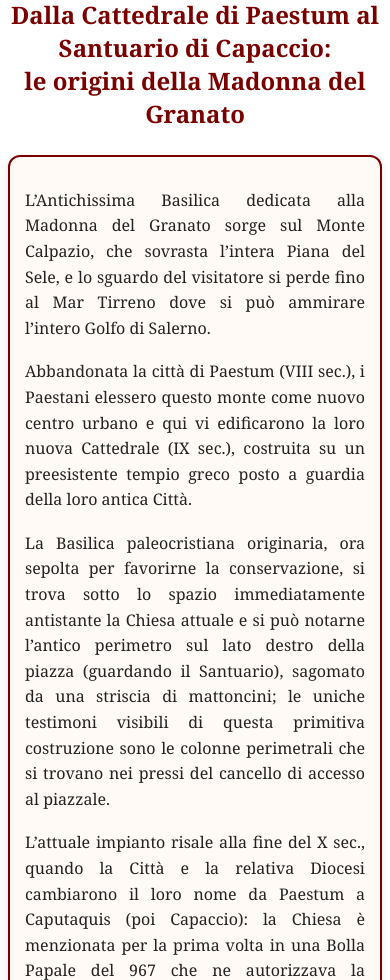
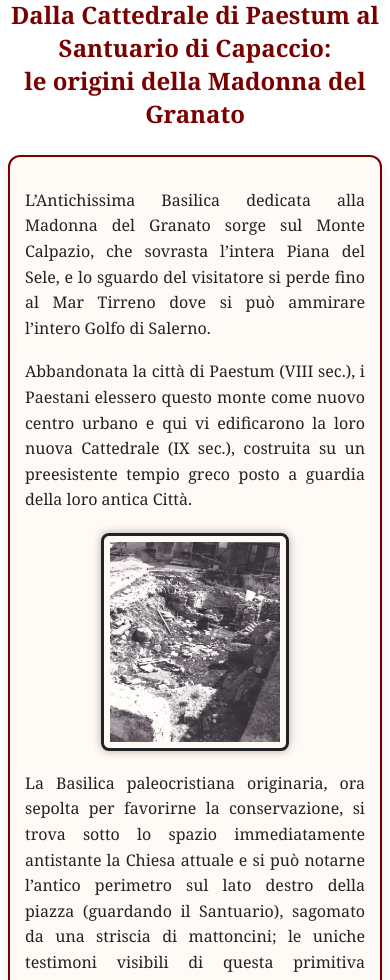
Before and after one commit to cosimocamp/PERCORSO_MUSEALE, a website: page TAPPA_1/index.html in a window 390 px wide. Shown: the part 120-1100 px from the top of the page. Drawn offline with Linux system fonts and the light colour scheme.

Commit message:
Aggiornamento

```diff
--- a/TAPPA_1/index.html
+++ b/TAPPA_1/index.html
@@ -23,17 +23,18 @@
 <div class="testo-santuario">
     <p>L’Antichissima Basilica dedicata alla Madonna del Granato sorge sul Monte Calpazio, che sovrasta l’intera Piana del Sele, e lo sguardo del visitatore si perde fino al Mar Tirreno dove si può ammirare l’intero Golfo di Salerno.</p>
 
-    <p>Abbandonata la città di Paestum (VIII sec.), i Paestani elessero questo monte come nuovo centro urbano e qui vi edificarono la loro nuova Cattedrale (IX sec.), costruita su un preesistente tempio greco posto a guardia della loro antica Città.</p>
+    <p>Abbandonata la città di Paestum (VIII sec.), i Paestani elessero questo monte come nuovo centro urbano e qui vi edificarono la loro nuova Cattedrale (IX sec.), costruita su un preesistente tempio greco posto a guardia della loro antica Città. <img src="PUNTO_1.1.JPG" class = "inline-img" alt="immagine 1"> </p>
 
     <p>La Basilica paleocristiana originaria, ora sepolta per favorirne la conservazione, si trova sotto lo spazio immediatamente antistante la Chiesa attuale e si può notarne l’antico perimetro sul lato destro della piazza (guardando il Santuario), sagomato da una striscia di mattoncini; le uniche testimoni visibili di questa primitiva costruzione sono le colonne perimetrali che si trovano nei pressi del cancello di accesso al piazzale.</p>
 
     <p>L’attuale impianto risale alla fine del X sec., quando la Città e la relativa Diocesi cambiarono il loro nome da Paestum a Caputaquis (poi Capaccio): la Chiesa è menzionata per la prima volta in una Bolla Papale del 967 che ne autorizzava la consacrazione dell’Altare con il titolo di Santa Maria Maggiore sul Calpazio.</p>
 
     <p>Dopo la congiura dei Baroni, e la conseguente caduta del castello e distruzione del paese per mano di Federico II (1246), la Cattedrale, pur mantenendo inalterato il suo titolo, subì diversi periodi di declino. Il restauro più importante fu quello commissionato dal Vescovo De Nicolai (1710), che diede alla Basilica l’aspetto definitivo attuale.</p>
-
+    <img src="PUNTO_1.2.JPG" class = "inline-img" alt="immagine 2">
     <p>La Chiesa si presenta tozza, irregolarmente tripartita da due imponenti contrafforti, con un impianto tipico delle Basiliche preromaniche, senza rosone e portico. Addossato alla sua struttura è presente un grande cenobio che nei secoli passati funse da residenza episcopale e capitolare.</p>
 
     <p>Sul lato sinistro dell’edificio, all’altezza dell’area presbiteriale, si innalza il massiccio campanile a pianta quadrata, utilizzato più volte durante i secoli, finanche durante il secondo conflitto mondiale, come torre di difesa.</p>
+    <img src="PUNTO_1.3.JPG" class ="inline-img" alt="immagine 3">
 
     <p>Con Regio Decreto del 1913 è dichiarata Monumento Nazionale.</p>
 
--- a/TAPPA_1/style.css
+++ b/TAPPA_1/style.css
@@ -97,3 +97,25 @@
         font-size: 1.5rem;
     }
 }
+
+.inline-img {
+    display: block;
+    width: 70%;
+    max-width: 50%;
+    max-height: 350px;
+    object-fit: cover;
+
+    margin: 20px auto;
+    border: 4px solid #222;
+    padding: 8px;
+    border-radius: 8px;
+    box-shadow: 0 0 10px rgba(0,0,0,0.3);
+}
+
+@media(max-width: 600px){
+    .inline-img{
+        height: 200px;
+        padding: 6px;
+        border-width: 3px;
+    }
+}
```
Also changed, not shown: TAPPA_1/PUNTO_1.1.JPG (added), TAPPA_1/PUNTO_1.2.JPG (added), TAPPA_1/PUNTO_1.3.JPG (added).
